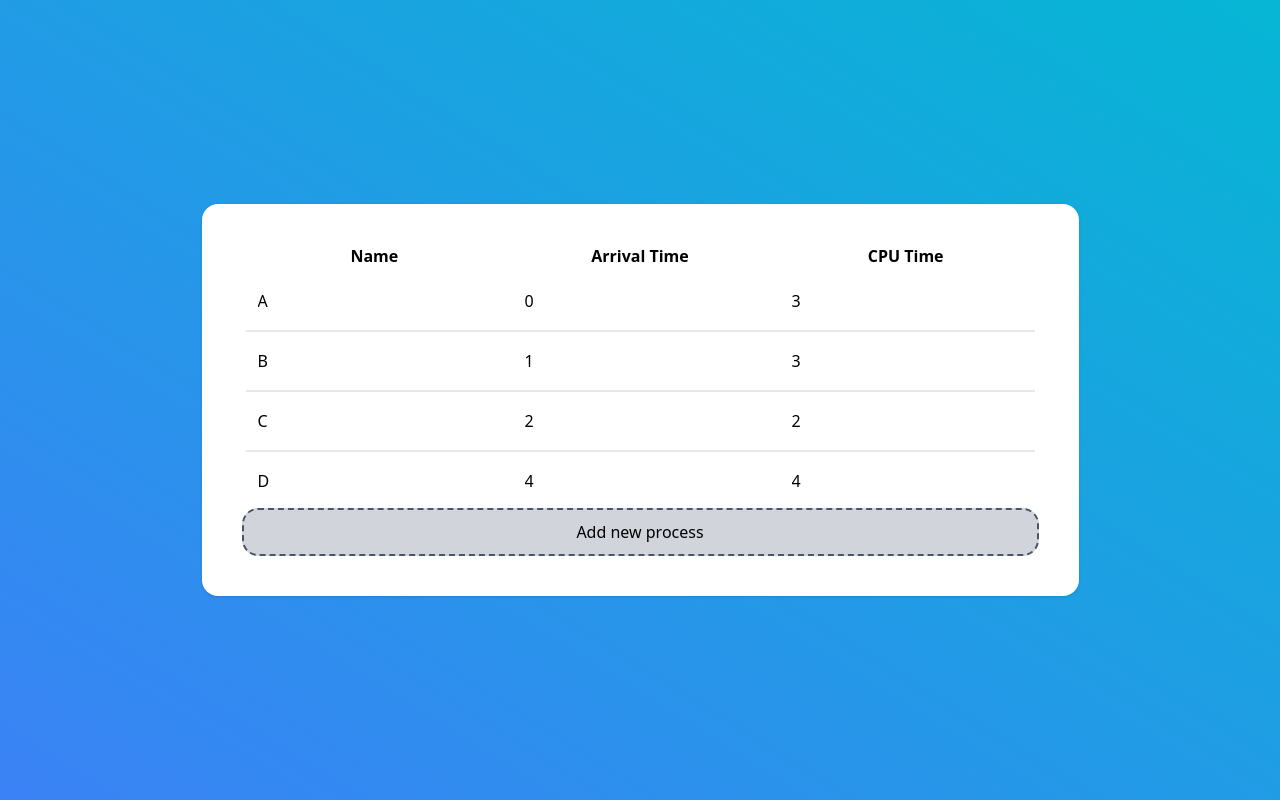
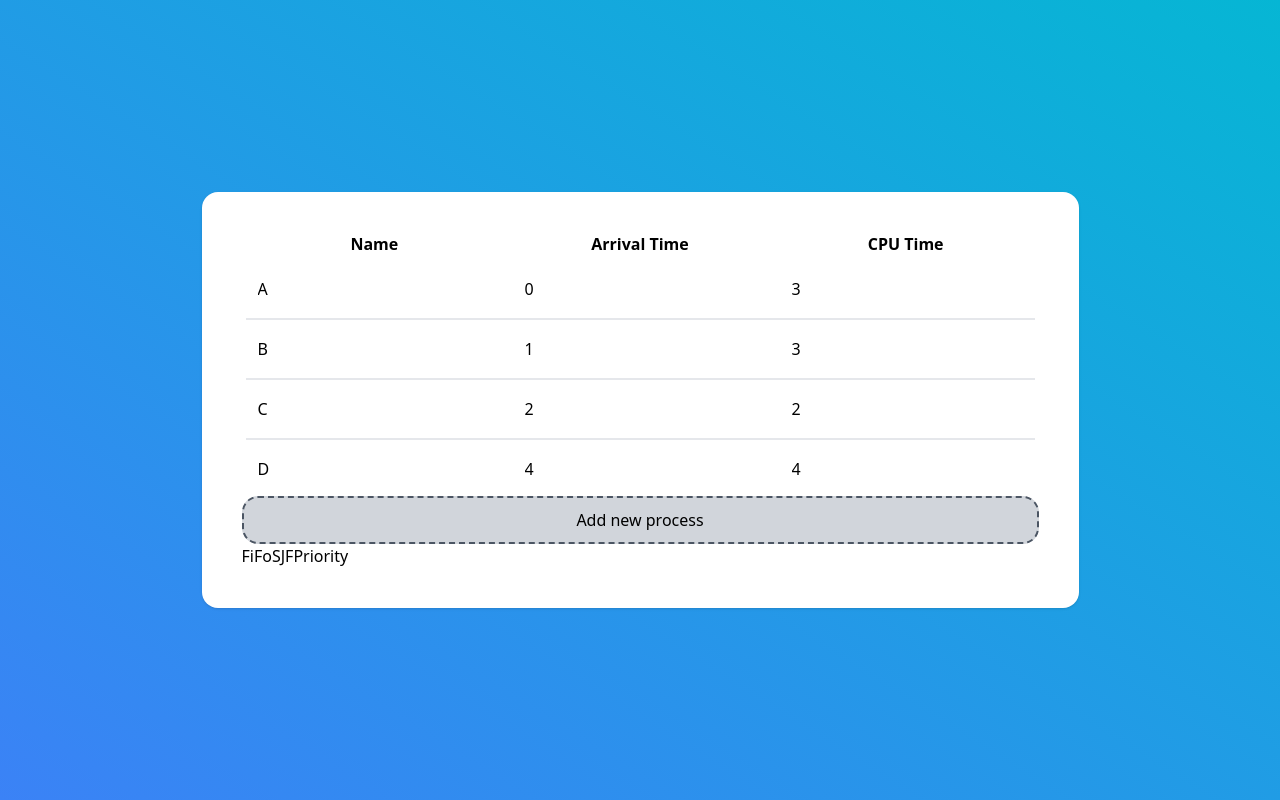
Before and after one commit to sarrietav-dev/process-scheduling-simulator, a Vue app: page / in a window 1280 px wide. Built offline with nearby package versions, Linux system fonts and the light colour scheme.

Commit message:
Render strategies buttons

```diff
--- a/src/App.vue
+++ b/src/App.vue
@@ -6,6 +6,12 @@ import TableHeader from "@/components/TableHeader.vue";
 import Process from "@/models/Process";
 import "./index.css";
 import { ref } from "vue";
+import { useScheduler } from "./stores/scheduler";
+import FiFoStrategy from "./models/strategies/FiFoStrategy";
+import SJFStrategy from "./models/strategies/SJFStrategy";
+import PriorityStrategy from "./models/strategies/PriorityStrategy";
+
+const scheduler = useScheduler();
 
 let processes = ref([
   new Process("A", 3, 0),
@@ -17,13 +23,22 @@ let processes = ref([
 function addProcess() {
   processes.value.push(new Process("", 0, 0));
 }
+
+let strategies = ref([
+  { name: "FiFo", onClick: () => scheduler.setStrategy(new FiFoStrategy()) },
+  { name: "SJF", onClick: () => scheduler.setStrategy(new SJFStrategy()) },
+  {
+    name: "Priority",
+    onClick: () => scheduler.setStrategy(new PriorityStrategy()),
+  },
+]);
 </script>
 
 <template>
   <main
-    class="h-screen flex flex-col justify-center items-center bg-gradient-to-bl from-cyan-500 to-blue-500"
+    class="flex h-screen flex-col items-center justify-center bg-gradient-to-bl from-cyan-500 to-blue-500"
   >
-    <div class="gap-2.5 bg-white p-10 rounded-2xl shadow">
+    <div class="gap-2.5 rounded-2xl bg-white p-10 shadow">
       <TableHeader />
       <TableBody>
         <ProcessEntry
@@ -35,6 +50,14 @@ function addProcess() {
         />
       </TableBody>
       <AddProcessButton @click="addProcess" />
+      <button
+        v-for="strategy in strategies"
+        v-bind:key="strategy.name"
+        @click="strategy.onClick"
+        class=""
+      >
+        {{ strategy.name }}
+      </button>
     </div>
   </main>
 </template>
```
